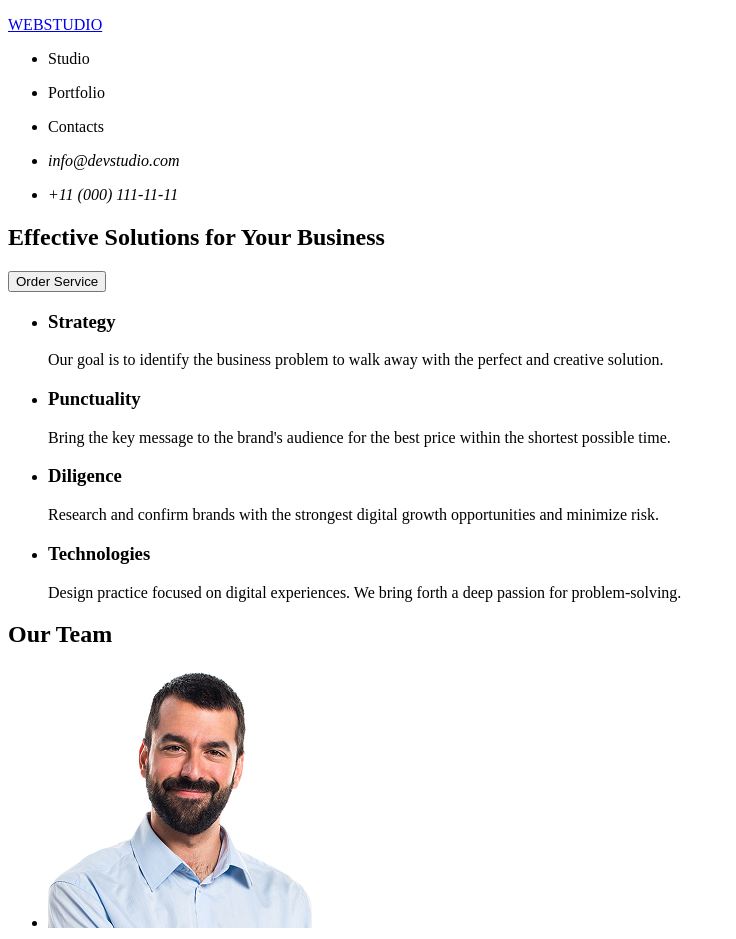
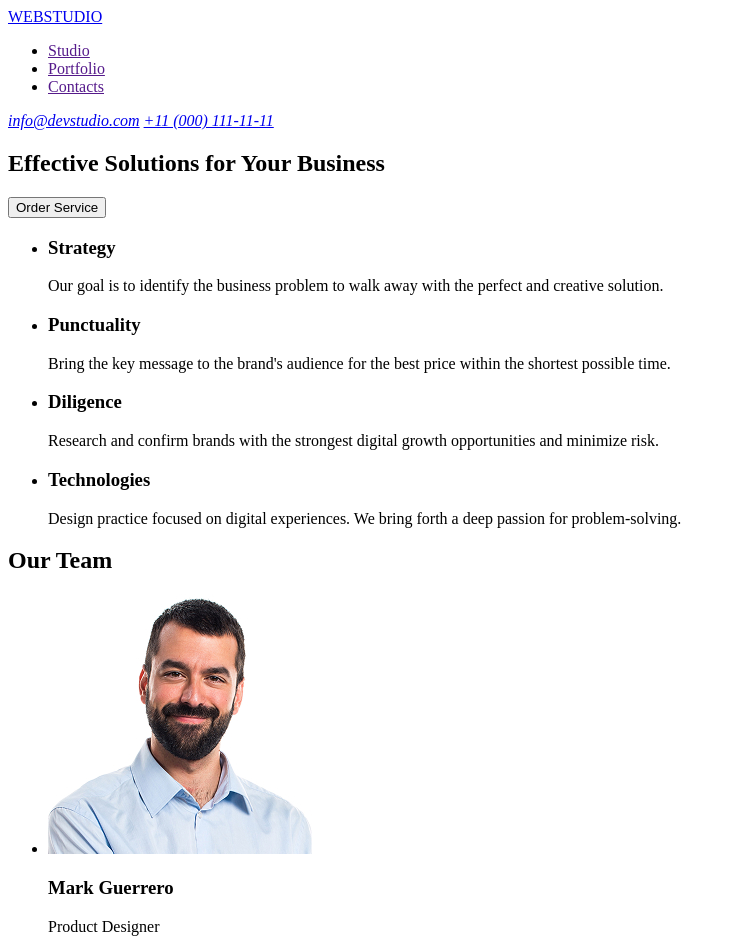
Before and after one commit to liliialuma/goit-markup-hw-01, a plain HTML site: page index.html in a window 1280 px wide. Shown: the top 939 px of the page, without its empty margins (0-736 px from the left). Drawn offline with Linux system fonts and the light colour scheme.

Commit message:
add index file

```diff
--- a/index.html
+++ b/index.html
@@ -8,18 +8,16 @@
 <body>
     <header>
         <nav>
-            <a href="./index.html"><p>WEBSTUDIO</p></a>
+            <a href="./index.html">WEBSTUDIO</a>
             <ul>
-                <li><a href=""></a> <p>Studio</p></li>
-                <li><a href=""></a> <p>Portfolio</p></li>
-                <li><a href=""></a> <p>Contacts</p></li>
+                <li><a href="">Studio</a> </li>
+                <li><a href="">Portfolio</a> </li>
+                <li><a href="">Contacts</a> </li>
             </ul>
         </nav>
         <address>
-            <ul>
-                <li><a href="mailto:info@devstudio.com"></a><p>info@devstudio.com</p></li>
-                <li><a href="tel:+110001111111"></a><p>+11 (000) 111-11-11</p></li>
-            </ul>
+            <a href="mailto:info@devstudio.com">info@devstudio.com</a>
+            <a href="tel:+110001111111">+11 (000) 111-11-11</a>
         </address>
 
     </header>
@@ -77,7 +75,7 @@
         </section>
     </main>
     <footer>
-        <a href="./index.html"><p>WEBSTUDIO</p></a>
+        <a href="./index.html">WEBSTUDIO</a>
         <p>Increase the flow of customers and sales for your business with digital marketing & growth solutions.</p>
     </footer>
 </body>
```
